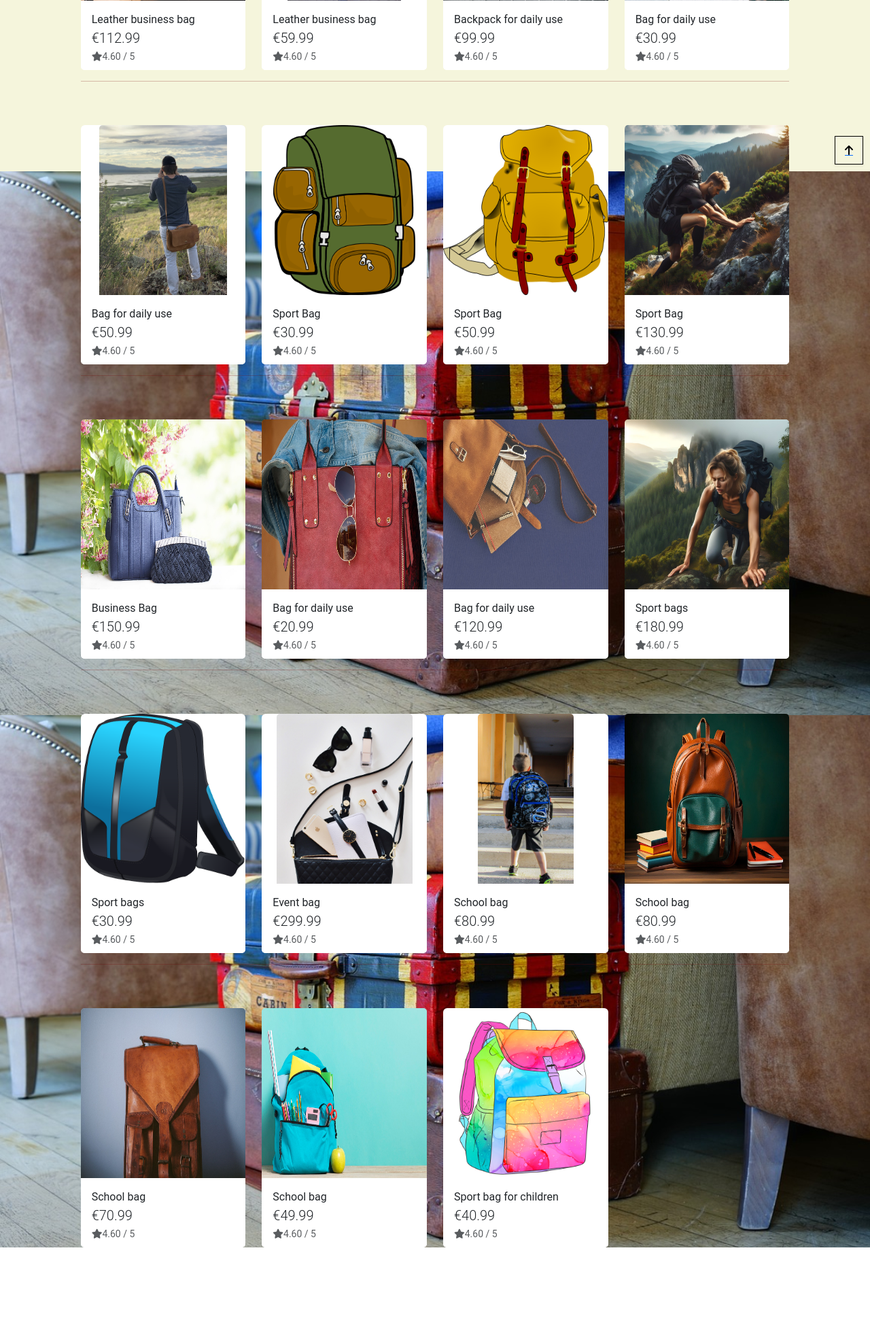
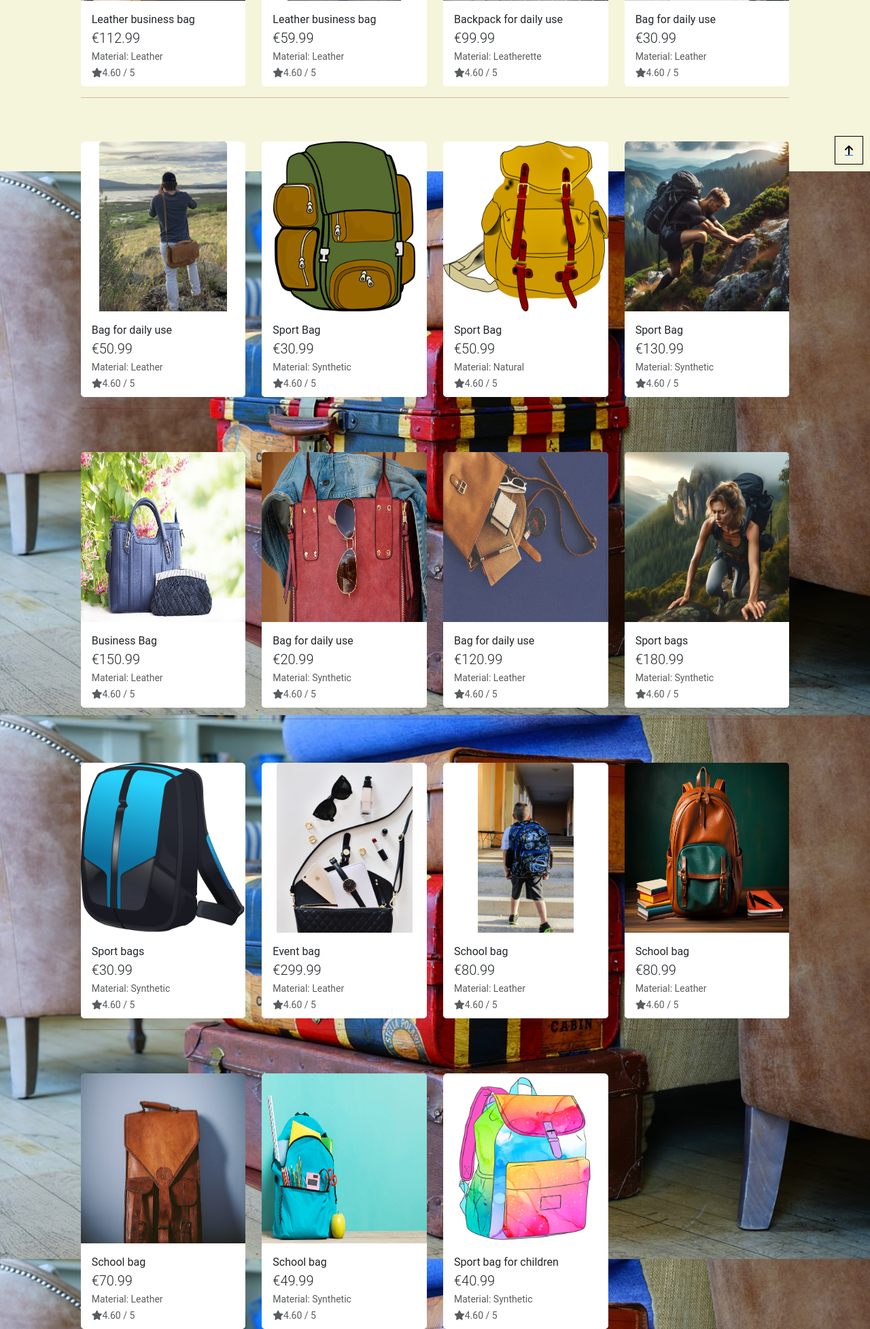
Before and after one commit to RenaSchott/Project5-MyBag, a Django app: page /products/ in a window 1280 px wide. Shown: the part 548-2503 px from the top of the page at 68% size. Before the commit the page ends 2383 px from the top, so only its background shows below. Run offline with Django 4.2, Linux system fonts and the light colour scheme; data comes from the database, SQL or seed files in the repository; some libraries are stand-ins or nearby versions.

Commit message:
Added material to products and product details

```diff
--- a/products/templates/products/product_detail.html
+++ b/products/templates/products/product_detail.html
@@ -30,6 +30,8 @@
                 <div class="product-details-container mb-5 mt-md-5">
                     <p class="mb-0">{{ product.name }}</p>
                     <p class="lead mb-0 text-left font-weight-bold">€{{ product.price }}</p>
+                    <small class="text-muted">Material: {{ product.material }}</small>
+                    <br>
                     {% if product.rating %}
                         <small class="text-muted"><i class="fas fa-star mr-1"></i>{{ product.rating }} / 5</small>
                     {% else %}
--- a/products/templates/products/products.html
+++ b/products/templates/products/products.html
@@ -65,6 +65,8 @@
                                 <div class="row">
                                     <div class="col">
                                         <p class="lead mb-0 text-left font-weight-bold">€{{ product.price }}</p>
+                                        <small class="text-muted">Material: {{ product.material }}</small>
+                                        <br>
                                         {% if product.rating %}
                                             <small class="text-muted"><i class="fas fa-star mr-1"></i>{{ product.rating }} / 5</small>
                                         {% else %}
```
